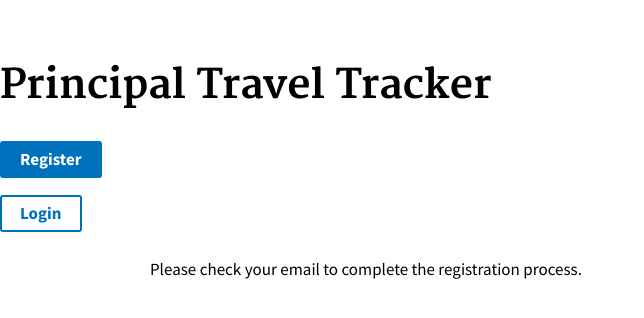
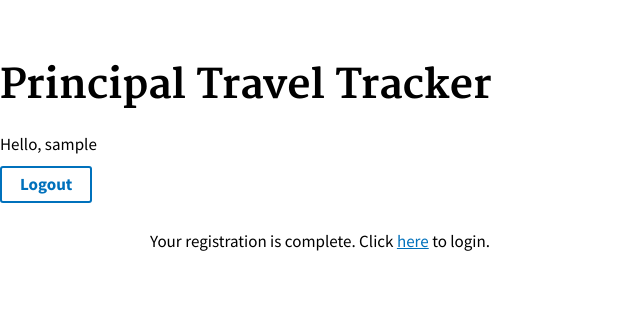
Before and after one commit to CommerceDataService/ITA_Principal_Travel, a Django app: template travel/templates/registration/registration_complete.html in a window 1280 px wide. Shown: the top 318 px of the page, without its empty margins (0-644 px from the left). Run offline with Django 3.2, Linux system fonts and the light colour scheme; the template is opened without the code that fills it: values that come from a table or form of the project are taken from there, others are empty; tables that the repository leaves empty hold one stand-in row (values such as "Sample post").

Commit message:
modified views for login logout. clean up

```diff
--- a/requirements.txt
+++ b/requirements.txt
@@ -2,5 +2,4 @@ Django
 psycopg2
 djangorestframework
 django-registration-redux
-django-crispy-forms
 -e git+https://github.com/department-of-veterans-affairs/django-designstandards.git#egg=designstandards
--- a/travel/templates/base.html
+++ b/travel/templates/base.html
@@ -16,12 +16,21 @@
          <h1>Principal Travel Tracker</h1>
        </div>
        <ul class="usa-button-list usa-unstyled-list">
+          {% if current_user == AnonymousUser %}
           <li>
             <a class="usa-button" href="/accounts/register">Register</a>
           </li>
           <li>
             <a class="usa-button usa-button-outline" href="/accounts/login">Login</a>
           </li>
+          {% else%}
+          <li>
+            Hello, {{current_user}}
+          </li>
+          <li>
+            <a class="usa-button usa-button-outline" href="/accounts/logout">Logout</a>
+          </li>
+          {% endif %}
        </ul>
      </nav>
    </header>
--- a/travel/templates/home.html
+++ b/travel/templates/home.html
@@ -1,4 +1,5 @@
 {% extends "base.html" %}
 {% block content %}
 <h1> Welcome to the Principal Travel Home Page</h1>
+<p>You are logged in as {{current_user}}</p>
 {% endblock %}
--- a/travel/templates/registration/registration_complete.html
+++ b/travel/templates/registration/registration_complete.html
@@ -1,10 +1,10 @@
 {% extends "registration/registration_base.html" %}
 {% load i18n %}
 
-{% block title %}{% trans "Activation email sent" %}{% endblock %}
+{% block title %}{% trans "Registration Complete" %}{% endblock %}
 
 {% block content %}
-<p>{% trans "Please check your email to complete the registration process." %}</p>
+<p>Your registration is complete. Click <a href="/accounts/login">here</a> to login.</p>
 {% endblock %}
 
 
--- a/travel/views.py
+++ b/travel/views.py
@@ -9,4 +9,5 @@ class TripViewSet(viewsets.ModelViewSet):
     serializer_class = ELPTSerializer
 
 def home(request):
-    return render(request, 'home.html')
+    print(request.user)
+    return render(request, 'home.html', {'current_user': request.user})
```
Also changed, not shown: principal_travel/settings.py (+0 -8 lines).
